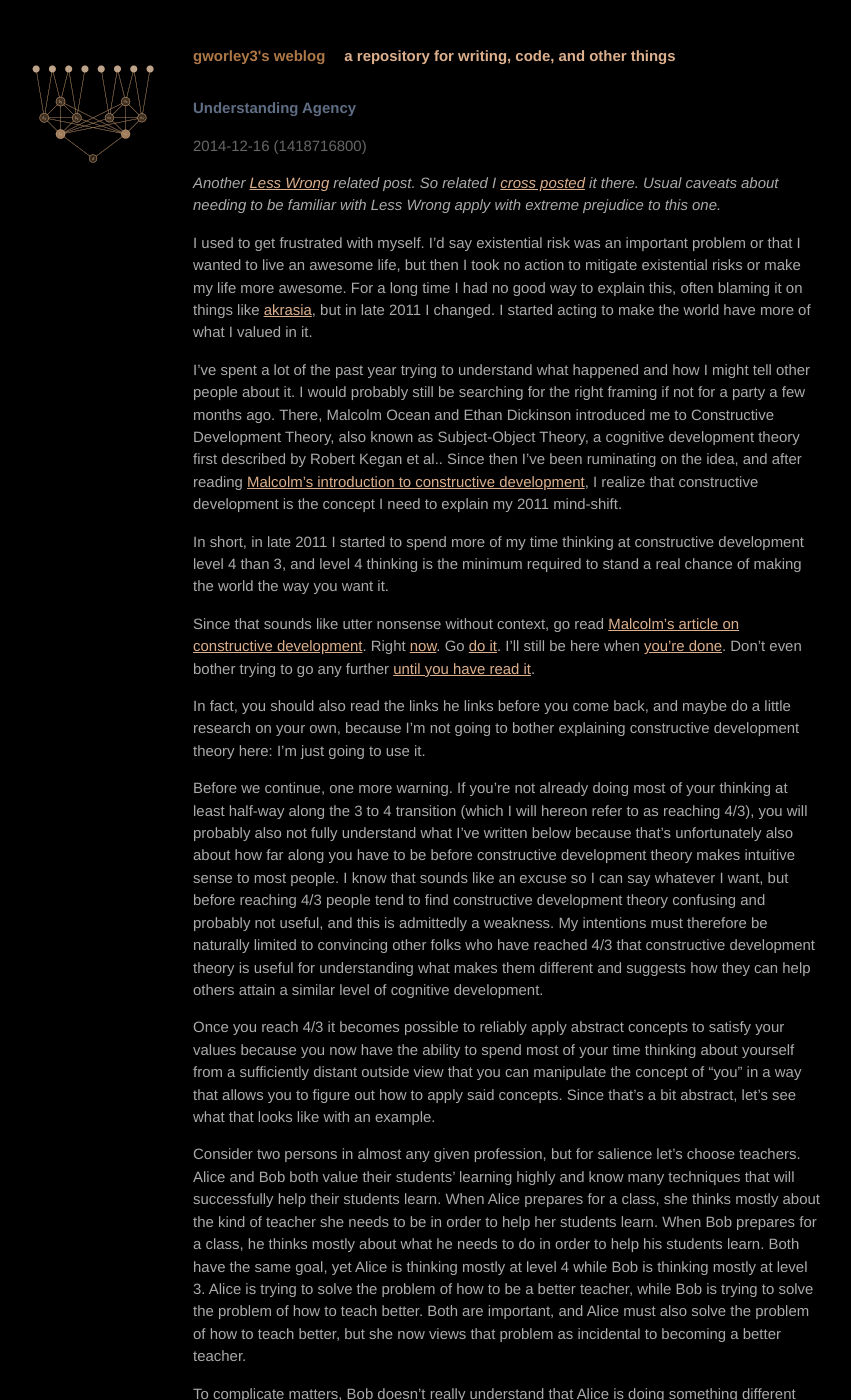
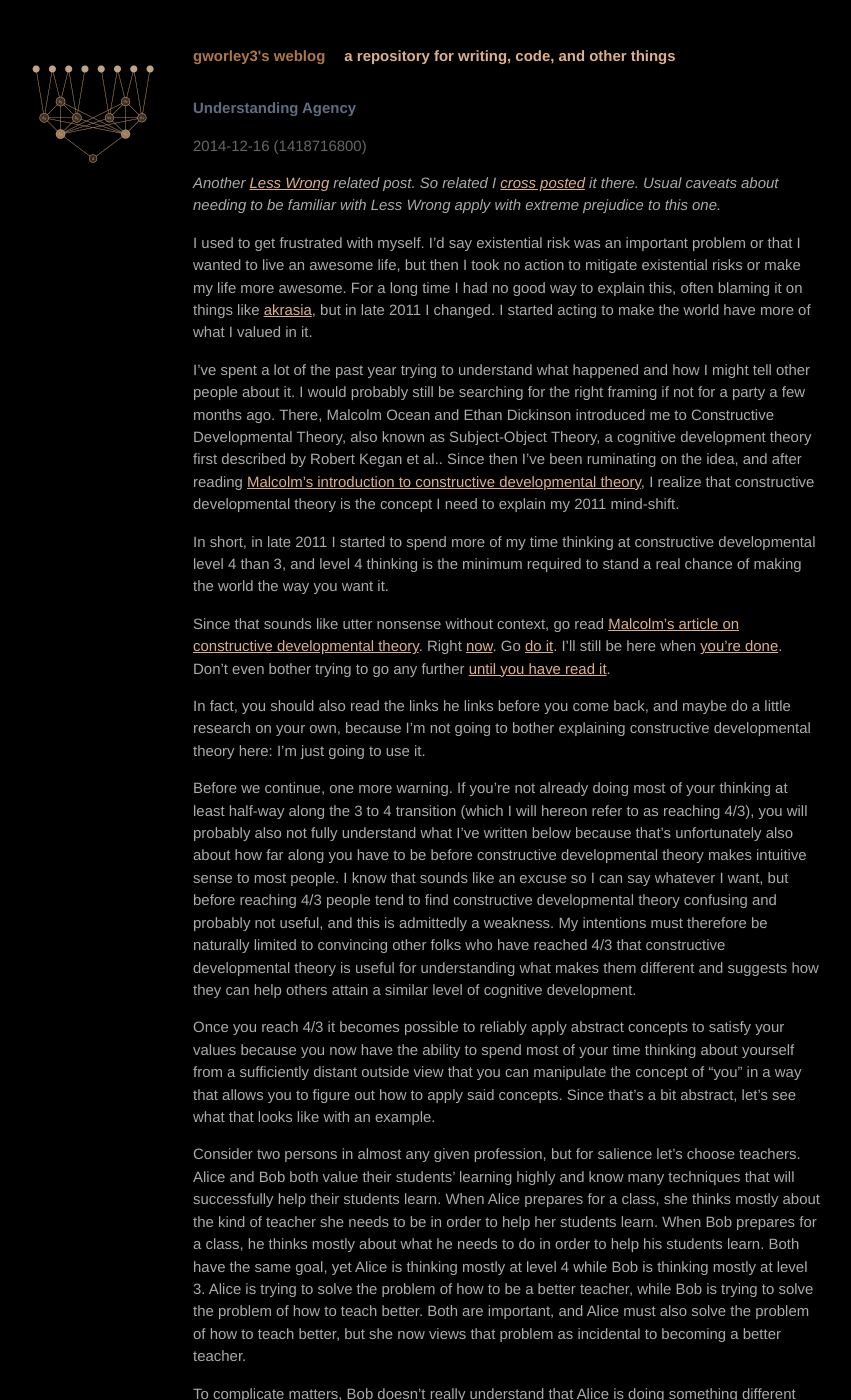
Before and after one commit to gworley3/gworley3.github.io, a Jekyll site: the page built from _posts/2014-12-16-understanding-agency.markdown, in a window 1280 px wide and 1400 px high. Shown: the whole window, without its empty margins (133-984 px from the left). Built offline with Jekyll 4.4.1, drawn with Linux system fonts in a browser that asks for light colours; Markdown is read by kramdown in place of the engine named in the settings; some of the changed text lies outside the part shown.

Commit message:
Correct terminology.

```diff
--- a/_posts/2014-12-16-understanding-agency.markdown
+++ b/_posts/2014-12-16-understanding-agency.markdown
@@ -9,15 +9,15 @@ published: true
 
 I used to get frustrated with myself. I'd say existential risk was an important problem or that I wanted to live an awesome life, but then I took no action to mitigate existential risks or make my life more awesome. For a long time I had no good way to explain this, often blaming it on things like [akrasia](/2014/11/09/there-is-no-akrasia.html), but in late 2011 I changed. I started acting to make the world have more of what I valued in it.
 
-I've spent a lot of the past year trying to understand what happened and how I might tell other people about it. I would probably still be searching for the right framing if not for a party a few months ago. There, Malcolm Ocean and Ethan Dickinson introduced me to Constructive Development Theory, also known as Subject-Object Theory, a cognitive development theory first described by Robert Kegan et al.. Since then I've been ruminating on the idea, and after reading [Malcolm's introduction to constructive development](http://malcolmocean.com/2014/10/subject-object-notation/), I realize that constructive development is the concept I need to explain my 2011 mind-shift.
+I've spent a lot of the past year trying to understand what happened and how I might tell other people about it. I would probably still be searching for the right framing if not for a party a few months ago. There, Malcolm Ocean and Ethan Dickinson introduced me to Constructive Developmental Theory, also known as Subject-Object Theory, a cognitive development theory first described by Robert Kegan et al.. Since then I've been ruminating on the idea, and after reading [Malcolm's introduction to constructive developmental theory](http://malcolmocean.com/2014/10/subject-object-notation/), I realize that constructive developmental theory is the concept I need to explain my 2011 mind-shift.
 
-In short, in late 2011 I started to spend more of my time thinking at constructive development level 4 than 3, and level 4 thinking is the minimum required to stand a real chance of making the world the way you want it.
+In short, in late 2011 I started to spend more of my time thinking at constructive developmental level 4 than 3, and level 4 thinking is the minimum required to stand a real chance of making the world the way you want it.
 
-Since that sounds like utter nonsense without context, go read [Malcolm's article on constructive development](http://malcolmocean.com/2014/10/subject-object-notation/). Right [now](http://malcolmocean.com/2014/10/subject-object-notation/). Go [do it](http://malcolmocean.com/2014/10/subject-object-notation/). I'll still be here when [you're done](http://malcolmocean.com/2014/10/subject-object-notation/). Don't even bother trying to go any further [until you have read it](http://malcolmocean.com/2014/10/subject-object-notation/).
+Since that sounds like utter nonsense without context, go read [Malcolm's article on constructive developmental theory](http://malcolmocean.com/2014/10/subject-object-notation/). Right [now](http://malcolmocean.com/2014/10/subject-object-notation/). Go [do it](http://malcolmocean.com/2014/10/subject-object-notation/). I'll still be here when [you're done](http://malcolmocean.com/2014/10/subject-object-notation/). Don't even bother trying to go any further [until you have read it](http://malcolmocean.com/2014/10/subject-object-notation/).
 
-In fact, you should also read the links he links before you come back, and maybe do a little research on your own, because I'm not going to bother explaining constructive development theory here: I'm just going to use it.
+In fact, you should also read the links he links before you come back, and maybe do a little research on your own, because I'm not going to bother explaining constructive developmental theory here: I'm just going to use it.
 
-Before we continue, one more warning. If you're not already doing most of your thinking at least half-way along the 3 to 4 transition (which I will hereon refer to as reaching 4/3), you will probably also not fully understand what I've written below because that's unfortunately also about how far along you have to be before constructive development theory makes intuitive sense to most people. I know that sounds like an excuse so I can say whatever I want, but before reaching 4/3 people tend to find constructive development theory confusing and probably not useful, and this is admittedly a weakness. My intentions must therefore be naturally limited to convincing other folks who have reached 4/3 that constructive development theory is useful for understanding what makes them different and suggests how they can help others attain a similar level of cognitive development.
+Before we continue, one more warning. If you're not already doing most of your thinking at least half-way along the 3 to 4 transition (which I will hereon refer to as reaching 4/3), you will probably also not fully understand what I've written below because that's unfortunately also about how far along you have to be before constructive developmental theory makes intuitive sense to most people. I know that sounds like an excuse so I can say whatever I want, but before reaching 4/3 people tend to find constructive developmental theory confusing and probably not useful, and this is admittedly a weakness. My intentions must therefore be naturally limited to convincing other folks who have reached 4/3 that constructive developmental theory is useful for understanding what makes them different and suggests how they can help others attain a similar level of cognitive development.
 
 Once you reach 4/3 it becomes possible to reliably apply abstract concepts to satisfy your values because you now have the ability to spend most of your time thinking about yourself from a sufficiently distant outside view that you can manipulate the concept of "you" in a way that allows you to figure out how to apply said concepts. Since that's a bit abstract, let's see what that looks like with an example.
 
@@ -25,14 +25,16 @@ Consider two persons in almost any given profession, but for salience let's choo
 
 To complicate matters, Bob doesn't really understand that Alice is doing something different from him, nor does their colleague Carol, who spends most of her time thinking at level 2 and trying to solve the problem of how to better perform various teaching techniques. But Carol will believe she is doing the same thing as Alice and Bob, and Bob will believe he's doing the same thing as Alice (viz. thinking about how to be a better teacher) and if you try to explain this to Bob or Carol they will likely fail to appreciate that there is any real difference.
 
-But the difference is important: at constructive development level 4, you can be the object of your own thoughts, not just the subject. At level 3 you can be the subject but not the object of your thinking, which can be incredibly frustrating, and at level 2 you can't even fully model yourself. So level 4 thinking is the minimum required to fully reason about yourself, which is why reaching 4/3 is an important inflection point in cognitive development.
+But the difference is important: at constructive developmental level 4, you can be the object of your own thoughts, not just the subject. At level 3 you can be the subject but not the object of your thinking, which can be incredibly frustrating, and at level 2 you can't even fully model yourself. So level 4 thinking is the minimum required to fully reason about yourself, which is why reaching 4/3 is an important inflection point in cognitive development.
 
-If reaching 4/3 is important and actually explains different levels of achievement in satisfying values, we should find existing discussions of reaching 4/3 but with different terminology. Eliezer seems to obliquely get at something related to reaching 4/3 in his [twelfth and last virtue of rationality](http://yudkowsky.net/rational/virtues/). [CFAR](http://rationality.org/) talks about core skill growth, which seems to include many things related to constructive development level 4 thinking. But most concretely, we see it around [chapter 65 of HPMOR](http://hpmor.com/chapter/65) when other characters realize that Harry has gained agency, something talked about widely both within and outside the Less Wrong community.
+If reaching 4/3 is important and actually explains different levels of achievement in satisfying values, we should find existing discussions of reaching 4/3 but with different terminology. Eliezer seems to obliquely get at something related to reaching 4/3 in his [twelfth and last virtue of rationality](http://yudkowsky.net/rational/virtues/). [CFAR](http://rationality.org/) talks about core skill growth, which seems to include many things related to constructive developmental level 4 thinking. But most concretely, we see it around [chapter 65 of HPMOR](http://hpmor.com/chapter/65) when other characters realize that Harry has gained agency, something talked about widely both within and outside the Less Wrong community.
 
-But core skill growth and agency are opaque. When a person has agency we mean something like "they make their own decisions". But of course everyone trivially makes their own decisions: their brains are not directly controlled by some outside force, no matter the pressures placed upon them. What we really mean is something more like "they think, come to decisions about what to do, and then act on those decisions in ways that may be counter to the 'default' actions they would have otherwise taken". But for someone who lacks agency this is not very helpful because it frames agency like a property one either has or doesn't, not as a thought process that can be developed. Thinking of agency as a consequence of reaching 4/3 solves this problem. Similarly, understanding core skill growth as increasing time spent thinking at higher constructive development levels makes its meaning clearer.
+But core skill growth and agency are opaque. When a person has agency we mean something like "they make their own decisions". But of course everyone trivially makes their own decisions: their brains are not directly controlled by some outside force, no matter the pressures placed upon them. What we really mean is something more like "they think, come to decisions about what to do, and then act on those decisions in ways that may be counter to the 'default' actions they would have otherwise taken". But for someone who lacks agency this is not very helpful because it frames agency like a property one either has or doesn't, not as a thought process that can be developed. Thinking of agency as a consequence of reaching 4/3 solves this problem. Similarly, understanding core skill growth as increasing time spent thinking at higher constructive developmental levels makes its meaning clearer.
 
 Perhaps unsurprisingly, agency is the thing you need to make the world what you want. You can know many techniques for increasing productivity, forming friendships, earning trust, having fun, and otherwise better satisfying your values, but without agency you will be unable to reliably apply them. This makes reaching 4/3 the most important step in your cognitive development, and the faster you can get there the better off you will be.
 
 The challenge now is to find ways of helping people constructively develop. I think we have already made some good strides here with comfort zone expansion exercises and framing rationality as the skills that help you better optimize the world for what you value, but I also think we can do better because I know many folks who have been part of the Less Wrong community for a long time yet have thus far won very little. I anticipate better progress is possible now, though, thanks to having a useful model for understanding the most fundamental aspect of becoming stronger.
 
 *Thanks to Ethan Dickinson for offering suggestions on an early draft.*
+
+*The original version of this referred to "constructive development theory". Changed to the more common "constructive development*al *theory" on 2015-01-05.*
```
